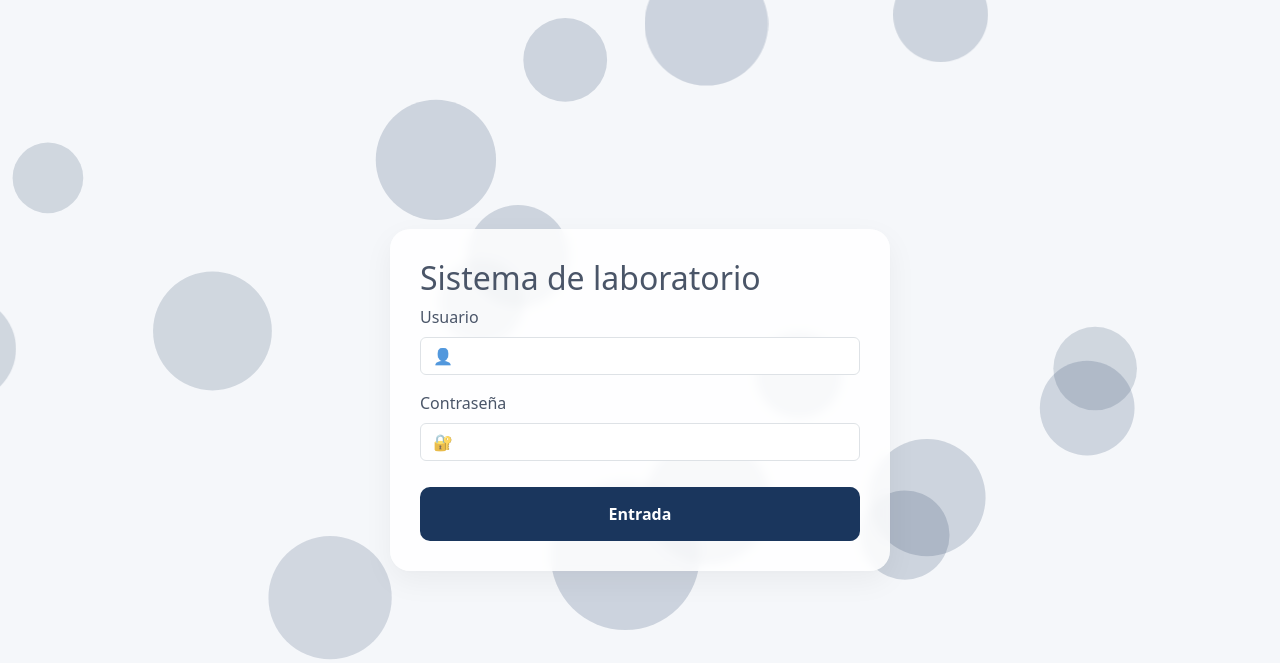
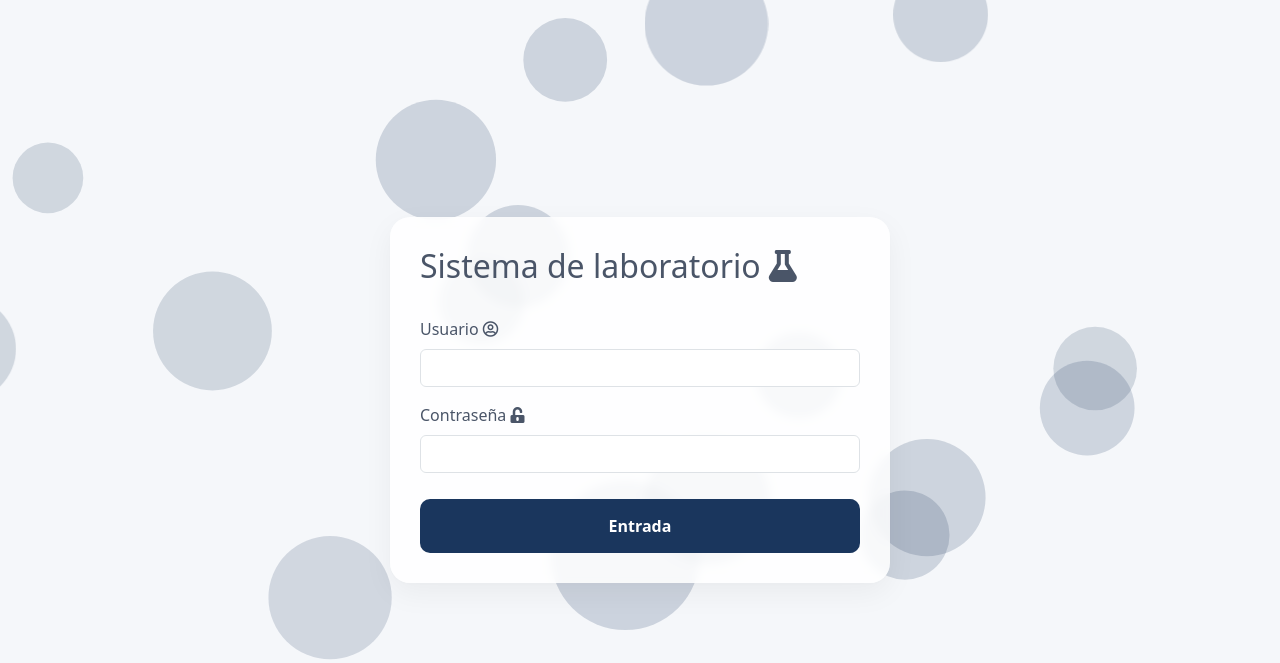
Before and after one commit to Raloy-Lubricantes-S-A-de-C-V/DEV078, a Django app: page /users/login/ in a window 1280 px wide. Shown: the top 663 px of the page. Run offline with Django 4.2, Linux system fonts and the light colour scheme; some libraries are stand-ins or nearby versions.

Commit message:
add icons

```diff
--- a/templates/sampling/base.html
+++ b/templates/sampling/base.html
@@ -7,6 +7,7 @@
     <link rel="stylesheet" href="{% static 'css/bootstrap.min.css' %}">
     <link rel="stylesheet" href="https://use.fontawesome.com/releases/v5.1.0/css/all.css" crossorigin="anonymous" />
     <link rel="stylesheet" href="{% static 'css/main.css' %}" />
+    <link rel="icon" href="{% static 'img/labico.png' %}" type="image/x-icon">
 
 </head>
 <body class="h-100">
--- a/templates/users/base.html
+++ b/templates/users/base.html
@@ -10,6 +10,7 @@
     <link href="https://cdn.jsdelivr.net/npm/bootstrap@5.3.3/dist/css/bootstrap.min.css" rel="stylesheet" integrity="sha384-QWTKZyjpPEjISv5WaRU9OFeRpok6YctnYmDr5pNlyT2bRjXh0JMhjY6hW+ALEwIH" crossorigin="anonymous">
     <link href="https://cdn.jsdelivr.net/npm/bootstrap@5.3.3/dist/css/bootstrap.min.css" rel="stylesheet" integrity="sha384-QWTKZyjpPEjISv5WaRU9OFeRpok6YctnYmDr5pNlyT2bRjXh0JMhjY6hW+ALEwIH" crossorigin="anonymous">
     <link rel="stylesheet" href="{% static 'css/login/login.css' %}" />
+    <link rel="icon" href="{% static 'img/labico.png' %}" type="image/x-icon">
 
 </head>
 <body>
--- a/templates/users/login.html
+++ b/templates/users/login.html
@@ -11,18 +11,18 @@
             <p class="alert alert-danger">⛔ {{ error }}</p>
         {% endif%}
 
-        <h2>Sistema de laboratorio</h2>
+        <h2>Sistema de laboratorio  <i class="fas fa-flask"></i></h2><br>
             <form method="POST">
             {% csrf_token %}
 
             <div class="mb-3">
-                <label for="formGroupUser" class="form-label">Usuario</label>
-                <input type="text" class="form-control" id="formGroupUser" placeholder="👤" name="username">
+                <label for="formGroupUser" class="form-label">Usuario <i class="far fa-user-circle"></i></label>
+                <input type="text" class="form-control" id="formGroupUser" placeholder="" name="username">
             </div>
 
             <div class="mb-3">
-                <label for="formGroupPassword" class="form-label">Contraseña</label>
-                <input type="password" class="form-control" id="formGroupPassword" placeholder="🔐" name="password">
+                <label for="formGroupPassword" class="form-label">Contraseña <i class="fas fa-unlock-alt"></i></label>
+                <input type="password" class="form-control" id="formGroupPassword" placeholder="" name="password">
             </div>
 
             <button type="submit" class="btn button_login">Entrada</button>
```
Also changed, not shown: static/img/labico.png (added).
